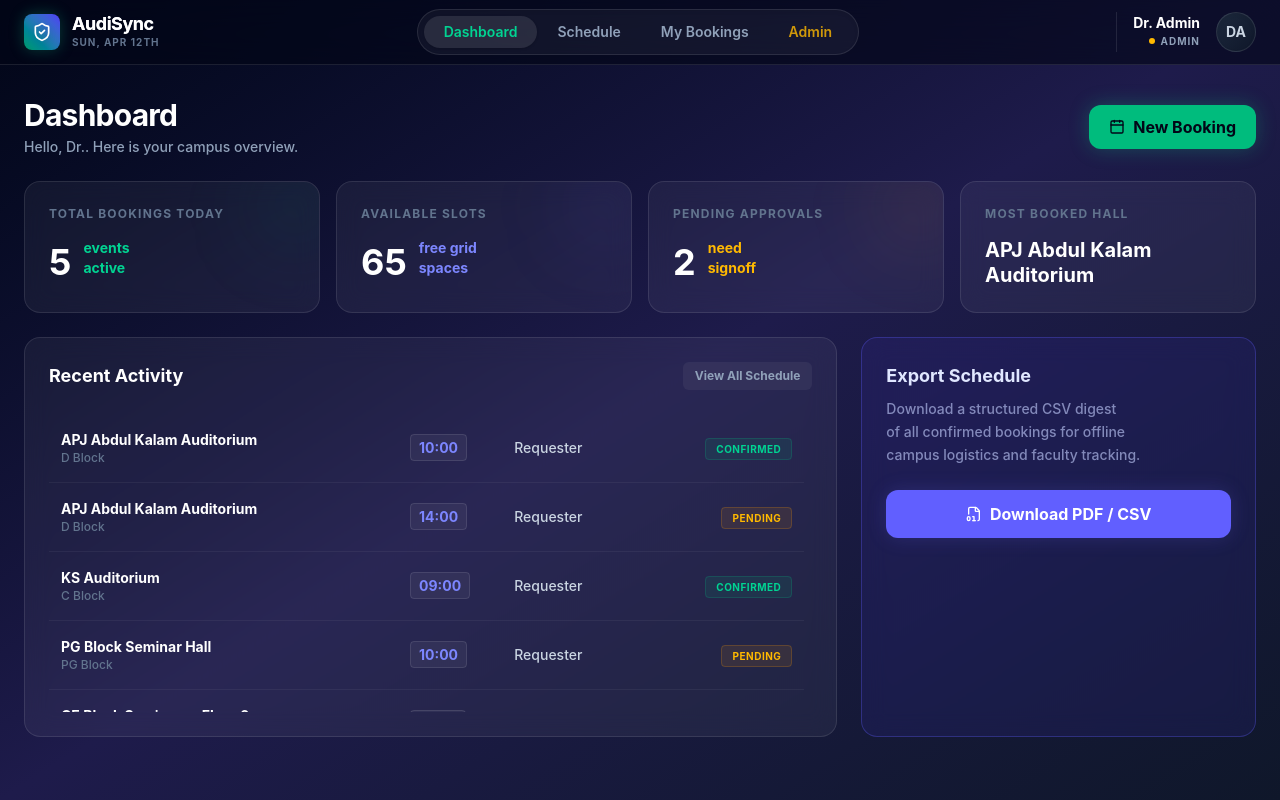
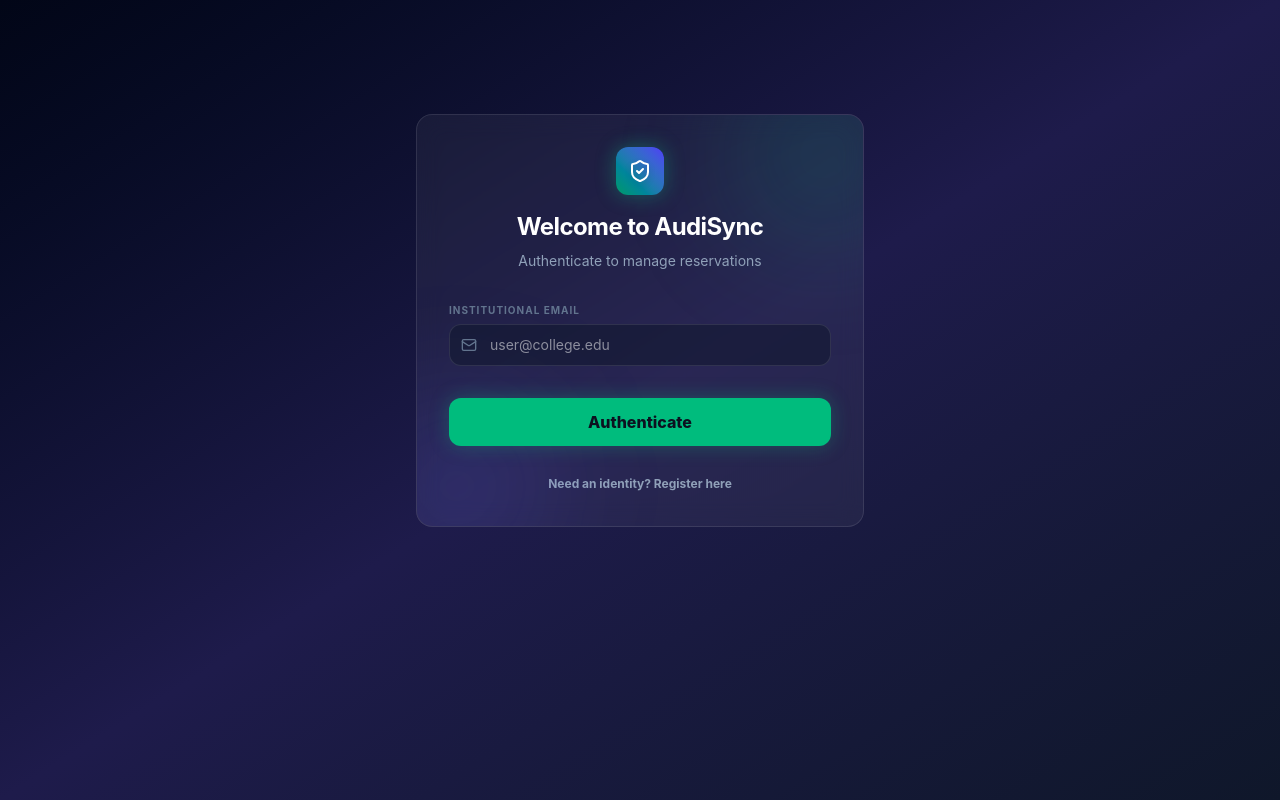
Before and after one commit to Abhishek-Aryan/Auditorium-booking--_, a React (Vite) app: page / in a window 1280 px wide. Built offline with nearby package versions, Linux system fonts and the light colour scheme.

Commit message:
fix: rename CE block to E block and expand floors 0-5

```diff
--- a/src/App.jsx
+++ b/src/App.jsx
@@ -98,9 +98,12 @@ const SEED_AUDITORIUMS = [
   { id: "pg", name: "PG Block Seminar Hall", block: "PG Block", capacity: 120, floor: 1, amenities: ["Projector", "AC", "Mic"], status: "active" },
   { id: "bblock", name: "B Block Seminar Hall", block: "B Block", capacity: 80, floor: 1, amenities: ["Projector", "Whiteboard"], status: "active" },
   { id: "ks", name: "KS Auditorium", block: "C Block", capacity: 200, floor: 1, amenities: ["Projector", "AC", "Mic"], status: "active" },
-  { id: "ce0", name: "CE Block Seminar — Floor 0", block: "New Block", capacity: 60, floor: 0, amenities: ["Screen"], status: "active" },
-  { id: "ce1", name: "CE Block Seminar — Floor 1", block: "New Block", capacity: 60, floor: 1, amenities: ["Screen"], status: "active" },
-  { id: "ce2", name: "CE Block Seminar — Floor 2", block: "New Block", capacity: 60, floor: 2, amenities: ["Screen"], status: "active" }
+  { id: "e0", name: "E Block Seminar — Floor 0", block: "E Block", capacity: 60, floor: 0, amenities: ["Screen"], status: "active" },
+  { id: "e1", name: "E Block Seminar — Floor 1", block: "E Block", capacity: 60, floor: 1, amenities: ["Screen"], status: "active" },
+  { id: "e2", name: "E Block Seminar — Floor 2", block: "E Block", capacity: 60, floor: 2, amenities: ["Screen"], status: "active" },
+  { id: "e3", name: "E Block Seminar — Floor 3", block: "E Block", capacity: 60, floor: 3, amenities: ["Screen"], status: "active" },
+  { id: "e4", name: "E Block Seminar — Floor 4", block: "E Block", capacity: 60, floor: 4, amenities: ["Screen"], status: "active" },
+  { id: "e5", name: "E Block Seminar — Floor 5", block: "E Block", capacity: 60, floor: 5, amenities: ["Screen"], status: "active" }
 ];
 
 const TODAY = format(new Date(), 'yyyy-MM-dd');
@@ -111,7 +114,7 @@ const SEED_BOOKINGS = [
   { id: "bk-2", auditoriumId: "apj", userId: "u-club", date: TODAY, startSlot: "14:00", endSlot: "15:00", purpose: "Techfest Rehearsal", attendance: 50, status: "pending", createdAt: TODAY, approvedBy: null },
   { id: "bk-3", auditoriumId: "ks", userId: "u-admin", date: TODAY, startSlot: "09:00", endSlot: "10:00", purpose: "Orientation Brief", attendance: 180, status: "confirmed", createdAt: TODAY, approvedBy: "u-admin" },
   { id: "bk-4", auditoriumId: "pg", userId: "u-club", date: TODAY, startSlot: "10:00", endSlot: "11:00", purpose: "Debate Finals", attendance: 100, status: "pending", createdAt: TODAY, approvedBy: null },
-  { id: "bk-5", auditoriumId: "ce0", userId: "u-teacher", date: TODAY, startSlot: "12:00", endSlot: "13:00", purpose: "Faculty Sync", attendance: 20, status: "confirmed", createdAt: TODAY, approvedBy: "u-admin" },
+  { id: "bk-5", auditoriumId: "e0", userId: "u-teacher", date: TODAY, startSlot: "12:00", endSlot: "13:00", purpose: "Faculty Sync", attendance: 20, status: "confirmed", createdAt: TODAY, approvedBy: "u-admin" },
   { id: "bk-6", auditoriumId: "bblock", userId: "u-teacher", date: format(addDays(new Date(), 1), 'yyyy-MM-dd'), startSlot: "08:00", endSlot: "09:00", purpose: "Special Class", attendance: 60, status: "confirmed", createdAt: TODAY, approvedBy: "u-admin" }
 ];
 
@@ -120,18 +123,18 @@ const SEED_BOOKINGS = [
 
 class MockAPI {
   static _init() {
-    if (!localStorage.getItem("audisync_bookings")) {
-      localStorage.setItem("audisync_bookings", JSON.stringify(SEED_BOOKINGS));
+    if (!localStorage.getItem("audisync_bookings_final")) {
+      localStorage.setItem("audisync_bookings_final", JSON.stringify(SEED_BOOKINGS));
     }
   }
 
   static async _readAll() {
     this._init();
-    return JSON.parse(localStorage.getItem("audisync_bookings"));
+    return JSON.parse(localStorage.getItem("audisync_bookings_final"));
   }
 
   static async _writeAll(data) {
-    localStorage.setItem("audisync_bookings", JSON.stringify(data));
+    localStorage.setItem("audisync_bookings_final", JSON.stringify(data));
   }
 
   static async getBookings(date) {
@@ -273,7 +276,14 @@ const BookingContext = createContext();
 export default function App() {
   const [toasts, setToasts] = useState([]);
   const [activeView, setActiveView] = useState('Dashboard');
-  const [currentUser, setCurrentUser] = useState(SEED_USERS[0]);
+  const [currentUser, setCurrentUser] = useState(() => {
+    try { return JSON.parse(localStorage.getItem('audisync_session')) || null; } catch { return null; }
+  });
+
+  const handleLogout = () => {
+    localStorage.removeItem('audisync_session');
+    setCurrentUser(null);
+  };
 
   const addToast = useCallback((message, type = 'info') => {
     const id = Math.random().toString(36).substring(2, 9);
@@ -309,6 +319,13 @@ export default function App() {
           </AnimatePresence>
         </div>
 
+        {!currentUser ? (
+          <LoginView onLogin={(u) => {
+            localStorage.setItem('audisync_session', JSON.stringify(u));
+            setCurrentUser(u);
+          }} />
+        ) : (
+          <>
         {/* Global Application Nav */}
         <header className="sticky top-0 z-[60] bg-slate-950/60 backdrop-blur-xl border-b border-white/10">
           <div className="max-w-[1400px] mx-auto px-6 h-16 flex items-center justify-between">
@@ -339,7 +356,7 @@ export default function App() {
                   <p className="text-[10px] text-slate-400 font-bold uppercase tracking-widest">{currentUser.role.replace('_',' ')}</p>
                 </div>
               </div>
-              <div className="w-10 h-10 rounded-full bg-gradient-to-br from-slate-800 to-slate-900 border border-white/10 flex items-center justify-center text-sm font-bold text-slate-300 shadow-inner">
+              <div onClick={handleLogout} title="Log out" className="w-10 h-10 rounded-full bg-gradient-to-br from-slate-800 to-slate-900 border border-white/10 flex items-center justify-center text-sm font-bold text-slate-300 shadow-inner cursor-pointer hover:bg-rose-500/20 hover:text-rose-400 hover:border-rose-500/30 transition-all">
                 {currentUser.avatar}
               </div>
             </div>
@@ -357,7 +374,8 @@ export default function App() {
             </motion.div>
           </AnimatePresence>
         </main>
-
+        </>
+        )}
       </div>
     </BookingContext.Provider>
   );
@@ -820,7 +838,10 @@ function AdminPanel() {
           <p className="text-[10px] text-slate-500 font-bold uppercase tracking-widest mb-3">Demo: Switch User Role</p>
           <div className="flex flex-wrap gap-2">
             {SEED_USERS.map(u => (
-              <button key={u.id} onClick={() => setCurrentUser(u)} className={cn("px-3 py-1.5 rounded bg-slate-900 border text-xs font-bold uppercase tracking-wider transition-all", currentUser.id===u.id?"border-emerald-500 text-emerald-400 shadow-[0_0_15px_rgba(16,185,129,0.2)]":"border-white/10 text-slate-500 hover:text-white")}>{u.role}</button>
+              <button key={u.id} onClick={() => {
+                setCurrentUser(u);
+                localStorage.setItem('audisync_session', JSON.stringify(u));
+              }} className={cn("px-3 py-1.5 rounded bg-slate-900 border text-xs font-bold uppercase tracking-wider transition-all", currentUser.id===u.id?"border-emerald-500 text-emerald-400 shadow-[0_0_15px_rgba(16,185,129,0.2)]":"border-white/10 text-slate-500 hover:text-white")}>{u.role}</button>
             ))}
           </div>
         </div>
@@ -864,3 +885,93 @@ function AdminPanel() {
     </div>
   );
 }
+
+function LoginView({ onLogin }) {
+  const [isLogin, setIsLogin] = useState(true);
+  const [form, setForm] = useState({ name: '', email: '', department: '' });
+
+  const handleSubmit = (e) => {
+    e.preventDefault();
+    if (!form.email) return;
+
+    let userObj;
+    if (isLogin) {
+      userObj = SEED_USERS.find(u => u.email.toLowerCase() === form.email.toLowerCase());
+      if (!userObj) {
+        userObj = {
+          id: 'u-' + Math.random().toString(36).substr(2,9),
+          name: form.name || form.email.split('@')[0],
+          email: form.email,
+          role: 'club_lead',
+          department: 'General',
+          avatar: form.email.substring(0,2).toUpperCase()
+        };
+      }
+    } else {
+      userObj = {
+        id: 'u-' + Math.random().toString(36).substr(2,9),
+        name: form.name || form.email.split('@')[0],
+        email: form.email,
+        role: 'club_lead',
+        department: form.department || 'General',
+        avatar: (form.name || form.email).substring(0,2).toUpperCase()
+      };
+    }
+    onLogin(userObj);
+  };
+
+  return (
+    <div className="min-h-[80vh] flex items-center justify-center py-10 px-4">
+      <GlassCard className="max-w-md w-full p-8 relative overflow-hidden">
+        <div className="absolute -right-10 -top-10 w-40 h-40 bg-emerald-500/20 blur-3xl rounded-full pointer-events-none" />
+        <div className="absolute -left-10 -bottom-10 w-40 h-40 bg-indigo-500/20 blur-3xl rounded-full pointer-events-none" />
+
+        <div className="text-center mb-8 relative z-10">
+          <div className="mx-auto w-12 h-12 bg-gradient-to-tr from-emerald-600 to-indigo-600 rounded-xl flex items-center justify-center shadow-[0_0_20px_rgba(16,185,129,0.4)] mb-4">
+             <ShieldCheck className="w-6 h-6 text-white drop-shadow-md" />
+          </div>
+          <h2 className="text-2xl font-bold text-white tracking-tight">Welcome to AudiSync</h2>
+          <p className="text-slate-400 text-sm mt-2">
+            {isLogin ? "Authenticate to manage reservations" : "Create your dispatch identity"}
+          </p>
+        </div>
+
+        <form onSubmit={handleSubmit} className="space-y-4 relative z-10">
+          {!isLogin && (
+            <>
+              <div>
+                <label className="block text-[10px] font-bold text-slate-500 uppercase tracking-widest mb-1.5">Full Name</label>
+                <div className="relative">
+                   <Users className="w-4 h-4 text-slate-500 absolute left-3 top-1/2 -translate-y-1/2" />
+                   <input required type="text" value={form.name} onChange={e => setForm({...form, name: e.target.value})} placeholder="John Doe" className="w-full pl-10 pr-4 py-2.5 bg-slate-900/50 border border-white/10 rounded-xl text-white outline-none focus:border-emerald-500/50 transition-colors text-sm" />
+                </div>
+              </div>
+              <div>
+                <label className="block text-[10px] font-bold text-slate-500 uppercase tracking-widest mb-1.5">Department / Club</label>
+                <input required type="text" value={form.department} onChange={e => setForm({...form, department: e.target.value})} placeholder="e.g. Computer Science" className="w-full px-4 py-2.5 bg-slate-900/50 border border-white/10 rounded-xl text-white outline-none focus:border-emerald-500/50 transition-colors text-sm" />
+              </div>
+            </>
+          )}
+
+          <div>
+            <label className="block text-[10px] font-bold text-slate-500 uppercase tracking-widest mb-1.5">Institutional Email</label>
+            <div className="relative">
+               <Mail className="w-4 h-4 text-slate-500 absolute left-3 top-1/2 -translate-y-1/2" />
+               <input required type="email" value={form.email} onChange={e => setForm({...form, email: e.target.value})} placeholder="user@college.edu" className="w-full pl-10 pr-4 py-2.5 bg-slate-900/50 border border-white/10 rounded-xl text-white outline-none focus:border-emerald-500/50 transition-colors text-sm" />
+            </div>
+          </div>
+
+          <button type="submit" className="w-full py-3 mt-4 bg-emerald-500 hover:bg-emerald-400 text-[#0c1120] font-extrabold rounded-xl transition-transform active:scale-95 shadow-[0_0_20px_rgba(16,185,129,0.3)]">
+            {isLogin ? "Authenticate" : "Register Clearance"}
+          </button>
+        </form>
+
+        <div className="mt-6 text-center">
+          <button type="button" onClick={() => setIsLogin(!isLogin)} className="text-xs font-bold text-slate-400 hover:text-white transition-colors">
+            {isLogin ? "Need an identity? Register here" : "Already active? Authenticate"}
+          </button>
+        </div>
+      </GlassCard>
+    </div>
+  );
+}
```
